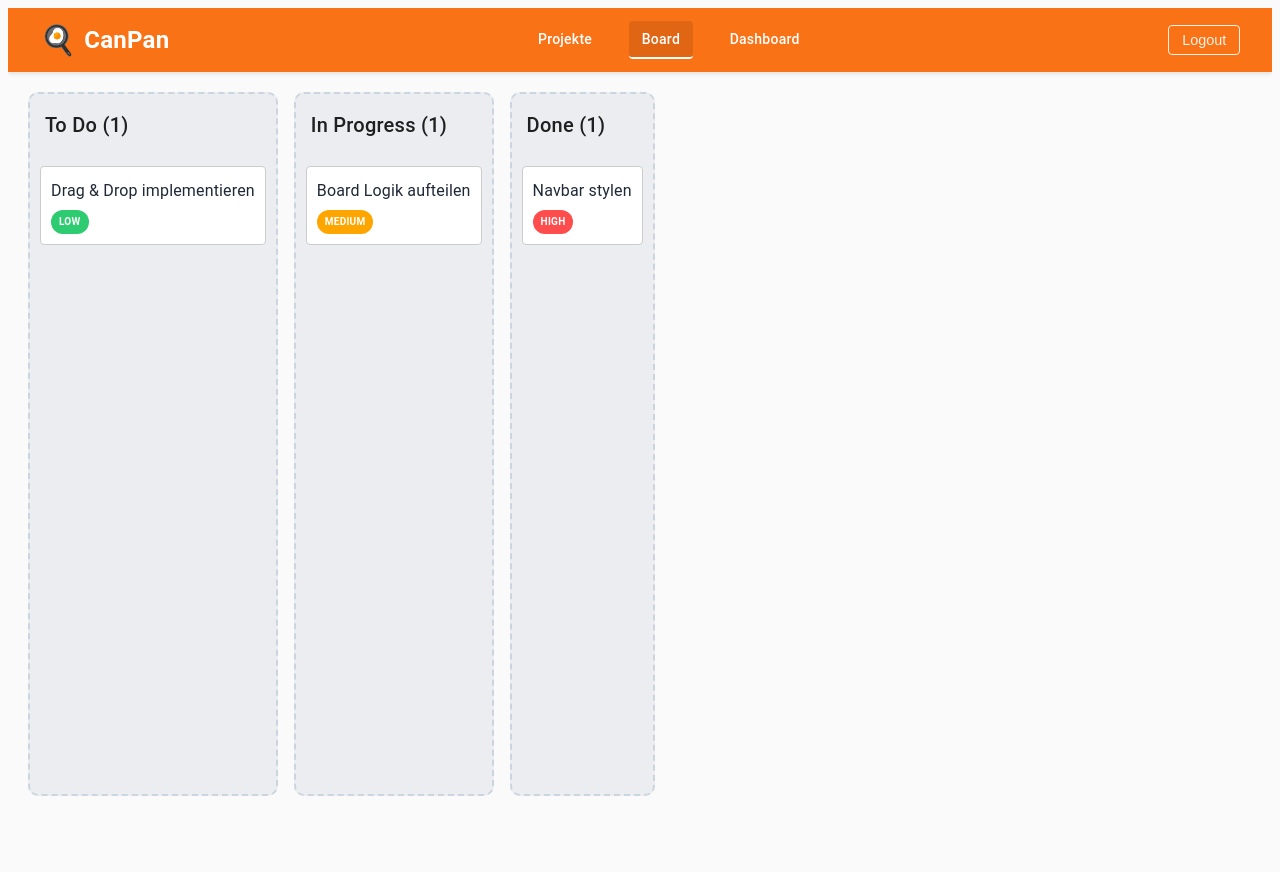
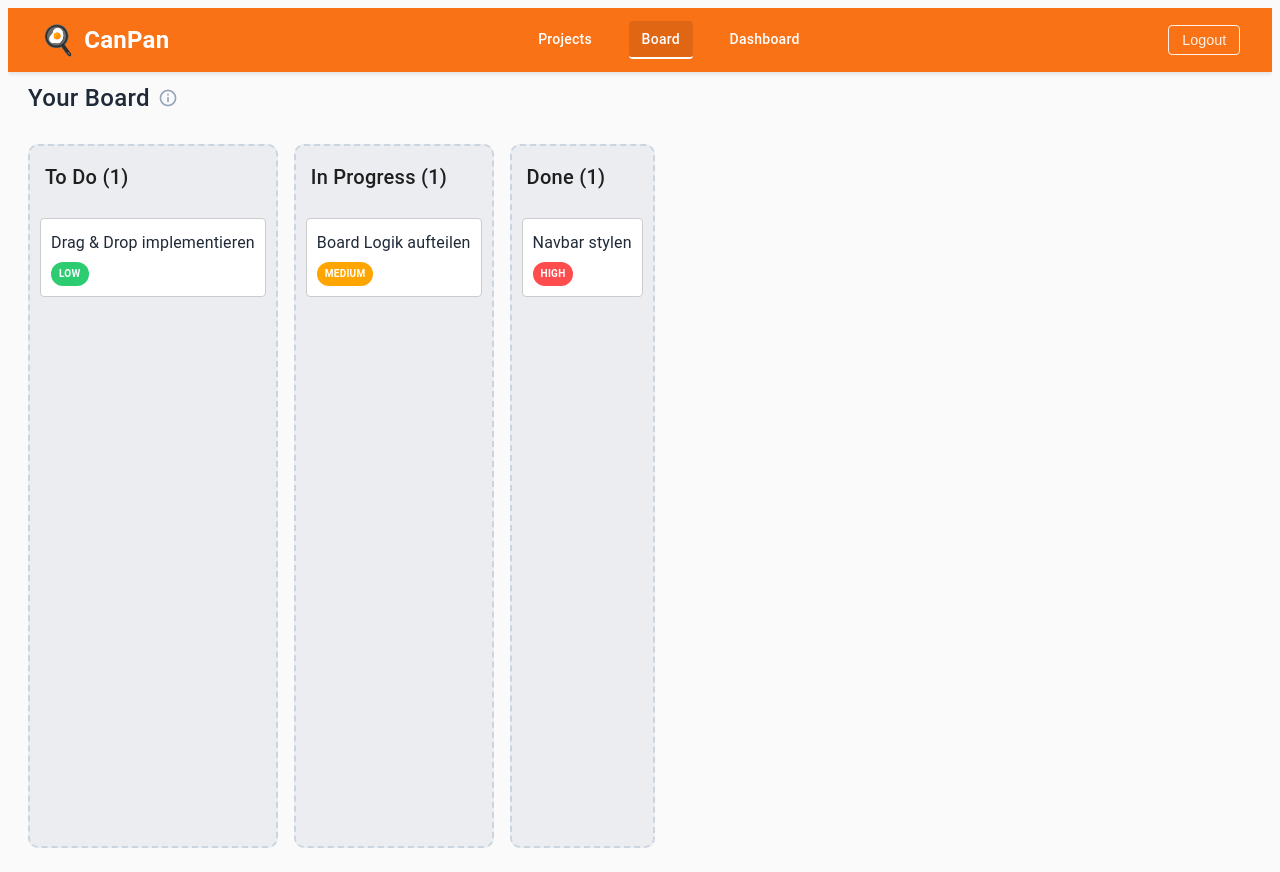
Before and after one commit to GabrielTaubert/canpan-board, an Angular app in the folder frontend/: page /project/1/board in a window 1280 px wide. Before the commit the page ends 820 px from the top, so only its background shows below. Built offline with nearby package versions, Linux system fonts and the light colour scheme; sample sign-in values are in the browser's storage.

Commit message:
added info how task dialog works and minor adjustments

```diff
--- a/frontend/src/app/features/board/kanban-board/kanban-board.html
+++ b/frontend/src/app/features/board/kanban-board/kanban-board.html
@@ -1,3 +1,13 @@
+<div class="board-header">
+  <h2>Your Board</h2>
+  <mat-icon
+  class="info-tooltip-icon"
+  matTooltip="• Doppelklick auf Spalte: neuer Task &#10;• Doppelklick auf Karte: Details/Edit"
+  matTooltipClass="multi-line-tooltip">
+  info_outline
+</mat-icon>
+</div>
+
 <div class="board-layout" cdkDropListGroup>
   <app-kanban-column
     title="To Do"
--- a/frontend/src/app/features/board/kanban-board/kanban-board.scss
+++ b/frontend/src/app/features/board/kanban-board/kanban-board.scss
@@ -1,3 +1,58 @@
+.board-header {
+  display: flex;         /* Macht Text und Icon zu Flex-Partnern */
+  align-items: center;   /* Zentriert beide exakt auf der Mittellinie */
+  gap: 8px;              /* Definiert den Abstand zwischen "Your Board" und dem Icon */
+  padding: 10px 20px;
+
+  h2 {
+    margin: 0;           /* WICHTIG: Überschriften haben oft Abstände, die alles verschieben */
+    font-size: 24px;
+    color: #1f2937;
+  }
+
+  .info-tooltip-icon {
+    color: #94a3b8;      /* Dezentes Grau */
+    cursor: help;        /* Zeigt das Fragezeichen beim Hover */
+    font-size: 20px;     /* Größe anpassen */
+    height: 20px;
+    width: 20px;
+    transition: color 0.2s ease;
+
+    &:hover {
+      color: #f97316;    /* Dein Orange beim Drüberfahren */
+    }
+}
+
+  h1 {
+    margin: 0;           /* Entfernt Browser-Standard-Abstände */
+    line-height: 1;      /* Verhindert, dass Zeilenhöhe das Icon wegdrückt */
+    font-size: 24px;
+    font-weight: 600;
+  }
+
+  .info-icon {
+    width: 24px;         /* Gleicht die Größe an die Schrift an */
+    height: 24px;
+    line-height: 24px;
+    display: flex;
+    align-items: center;
+    justify-content: center;
+    color: #94a3b8;
+
+    mat-icon {
+      font-size: 20px;   /* Icon etwas kleiner als der Button für besseren Look */
+    }
+  }
+}
+
+// Global in styles.scss für schönere Tooltips (optional)
+.custom-tooltip {
+  background-color: #1e293b !important;
+  font-size: 13px !important;
+  line-height: 1.5 !important;
+  white-space: pre-line !important; // Damit die Aufzählungspunkte funktionieren
+}
+
 .board-layout {
   display: flex;
   align-items: stretch;
--- a/frontend/src/app/features/board/kanban-board/kanban-board.ts
+++ b/frontend/src/app/features/board/kanban-board/kanban-board.ts
@@ -6,10 +6,12 @@ import { ActivatedRoute } from '@angular/router';
 import { CdkDragDrop, DragDropModule, moveItemInArray, transferArrayItem } from '@angular/cdk/drag-drop';
 import { MatDialog } from '@angular/material/dialog';
 import { TaskDialog } from '../task-dialog/task-dialog';
+import { MatTooltipModule } from '@angular/material/tooltip';
+import { MatIconModule } from '@angular/material/icon';
 
 @Component({
   selector: 'app-kanban-board',
-  imports: [KanbanColumn, DragDropModule],
+  imports: [KanbanColumn, DragDropModule, MatTooltipModule, MatIconModule],
   templateUrl: './kanban-board.html',
   styleUrl: './kanban-board.scss',
 })
--- a/frontend/src/app/shared/components/header/header.html
+++ b/frontend/src/app/shared/components/header/header.html
@@ -5,7 +5,7 @@
     </div>
 
     <div class="navbar-links">
-        <a routerLink="/projects" routerLinkActive="active">Projekte</a>
+        <a routerLink="/projects" routerLinkActive="active">Projects</a>
         <a [routerLink]="['/project', '1', 'board']" routerLinkActive="active">Board</a>
         <a [routerLink]="['/project', '1', 'dashboard']" routerLinkActive="active">Dashboard</a>
     </div>
--- a/frontend/src/styles.scss
+++ b/frontend/src/styles.scss
@@ -43,3 +43,10 @@ body {
 .cdk-drag-animating {
   transition: transform 250ms cubic-bezier(0, 0, 0.2, 1);
 }
+
+.multi-line-tooltip {
+  white-space: pre-line !important;
+  font-size: 13px !important;
+  padding: 8px 12px !important;
+  line-height: 1.5 !important;
+}
```
